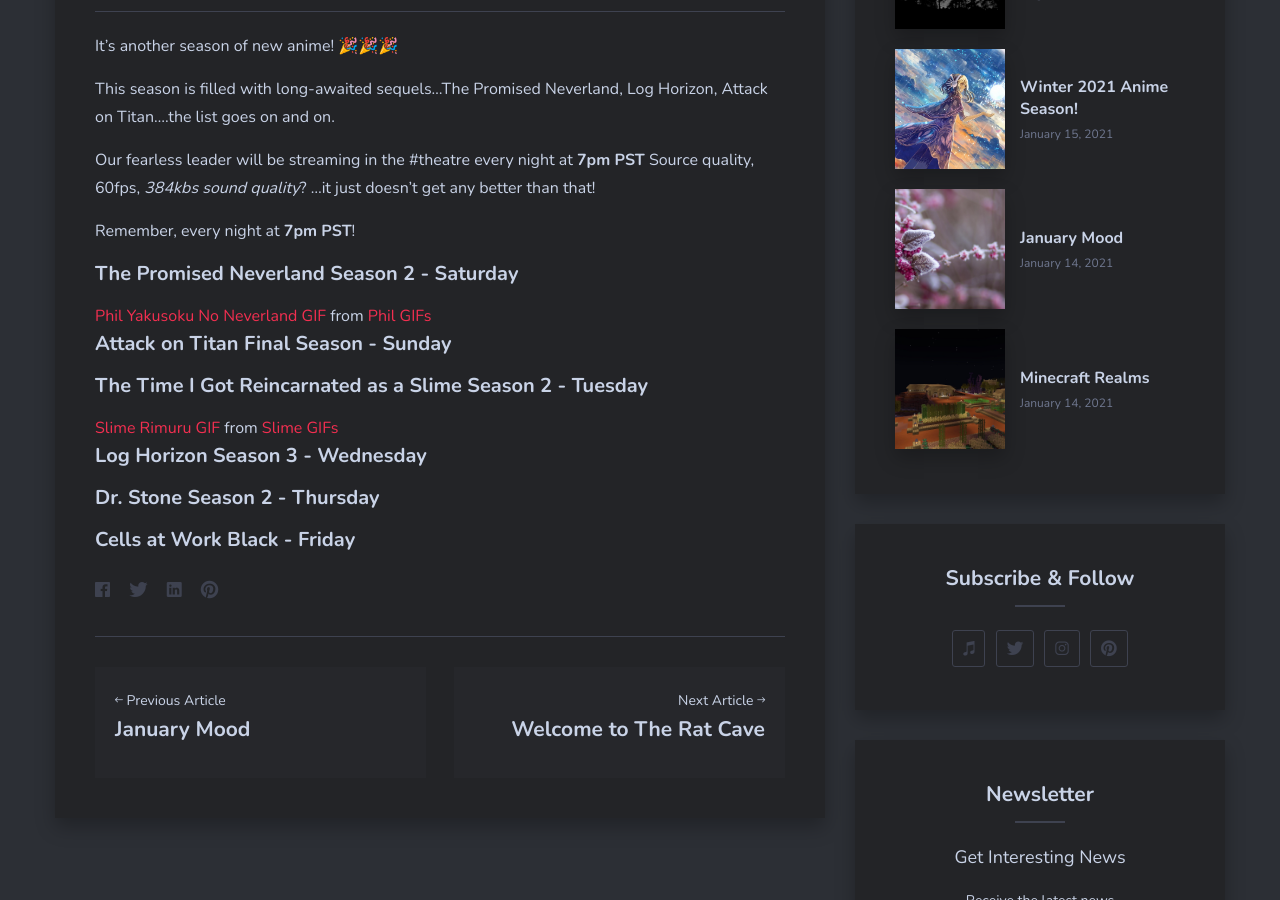
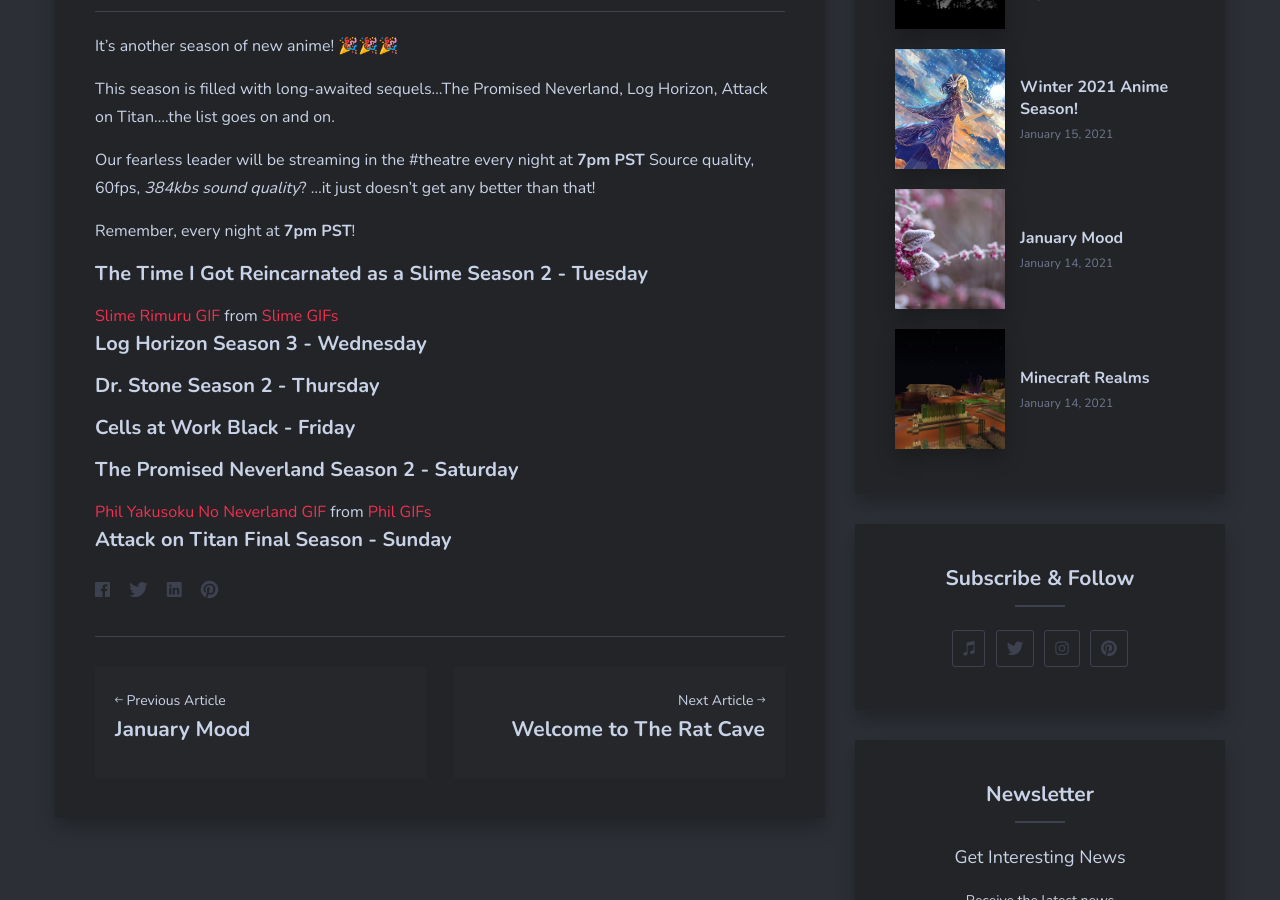
Before and after one commit to vdchoi/theratcave.github.io, a Jekyll site: the page built from _posts/2021-01-15-winter-anime-2021.markdown, in a window 1280 px wide and 900 px high, scrolled down 919 px. Built offline with Jekyll 4.4.1, drawn with Linux system fonts in a browser that asks for light colours; nearby versions of some CDN libraries; a script that is not in the unit is left out; some of the changed lines change nothing that is shown.

Commit message:
Reorder schedule

```diff
--- a/_posts/2021-01-15-winter-anime-2021.markdown
+++ b/_posts/2021-01-15-winter-anime-2021.markdown
@@ -15,13 +15,6 @@
 
 Remember, every night at **7pm PST**!
 
-#### The Promised Neverland Season 2  -  Saturday
-
-<div class="tenor-gif-embed" data-postid="13279352" data-share-method="host" data-width="100%" data-aspect-ratio="1.8721804511278197"><a href="https://tenor.com/view/phil-yakusoku-no-neverland-the-promised-neverland-anime-animes-gif-13279352">Phil Yakusoku No Neverland GIF</a> from <a href="https://tenor.com/search/phil-gifs">Phil GIFs</a></div><script type="text/javascript" async src="https://tenor.com/embed.js"></script>
-
-
-#### Attack on Titan Final Season - Sunday
-
 #### The Time I Got Reincarnated as a Slime Season 2 - Tuesday
 
 <div class="tenor-gif-embed" data-postid="12925846" data-share-method="host" data-width="100%" data-aspect-ratio="1.7777777777777777"><a href="https://tenor.com/view/slime-rimuru-jump-gif-12925846">Slime Rimuru GIF</a> from <a href="https://tenor.com/search/slime-gifs">Slime GIFs</a></div><script type="text/javascript" async src="https://tenor.com/embed.js"></script>
@@ -31,3 +24,9 @@
 #### Dr. Stone Season 2 - Thursday
 
 #### Cells at Work Black - Friday
+
+#### The Promised Neverland Season 2  -  Saturday
+
+<div class="tenor-gif-embed" data-postid="13279352" data-share-method="host" data-width="100%" data-aspect-ratio="1.8721804511278197"><a href="https://tenor.com/view/phil-yakusoku-no-neverland-the-promised-neverland-anime-animes-gif-13279352">Phil Yakusoku No Neverland GIF</a> from <a href="https://tenor.com/search/phil-gifs">Phil GIFs</a></div><script type="text/javascript" async src="https://tenor.com/embed.js"></script>
+
+#### Attack on Titan Final Season - Sunday
```
Also changed, not shown: 1 other file.
